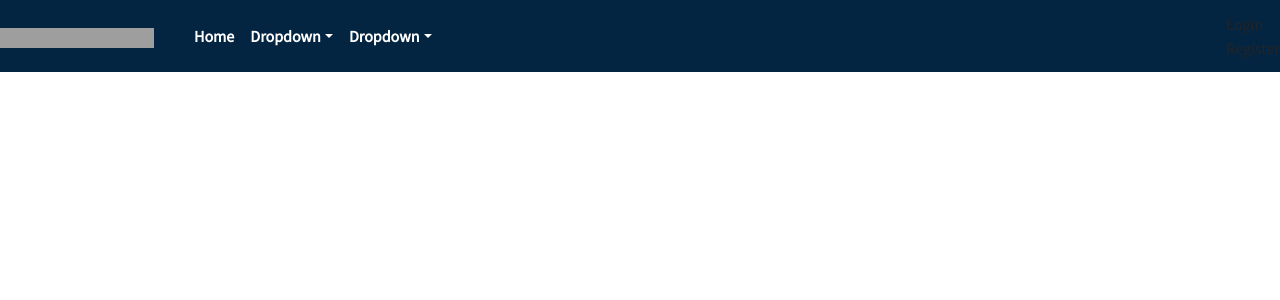
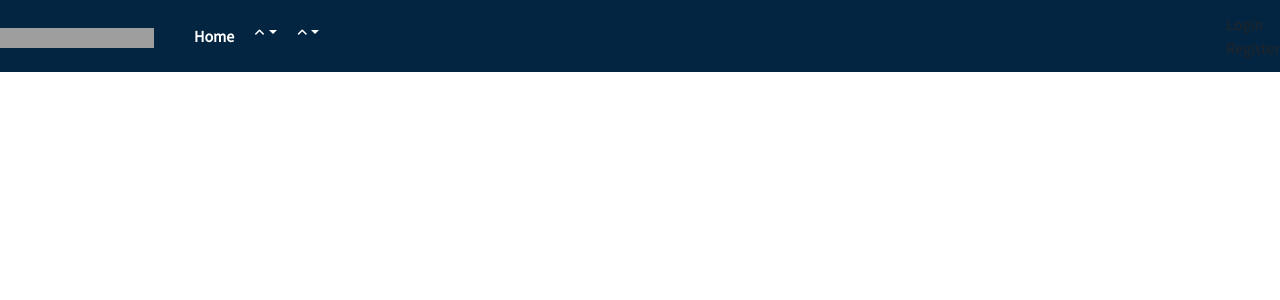
Before and after one commit to tony-nguyen-95/movie-booking, a React (Create React App) app: page /home in a window 1280 px wide. Shown: the top 300 px of the page. Built offline with nearby package versions, Linux system fonts and the light colour scheme; grey boxes are pictures that could not be loaded.

Commit message:
feat(component): add dropdown-item

```diff
--- a/src/components/dropdown-item/dropdown-item.component.tsx
+++ b/src/components/dropdown-item/dropdown-item.component.tsx
@@ -1,33 +1,41 @@
-import React, { useState } from 'react';
+import React, { useMemo, useState } from 'react';
 import { NavDropdown } from 'react-bootstrap';
 import './dropdown-item.style.scss';
 import { IDropdownItemProps } from './dropdown-item.type';
+import { useSpring, animated } from 'react-spring';
 
 const prefixClassName = 'dropdown-item';
 
 export const DropdownItem: React.FC<IDropdownItemProps> = (props) => {
+  const { title } = props;
+
   const [show, setShow] = useState(false);
-  const showDropdown = () => {
-    setShow(!show);
-  };
-  const hideDropdown = () => {
-    setShow(false);
-  };
+
+  const { transform: rotateTabIcon } = useSpring({
+    from: { transform: 'rotate(0deg)' },
+    transform: show ? 'rotate(180deg)' : 'rotate(0deg)',
+  });
+
+  const titleNav: React.ReactNode = useMemo(() => {
+    return (
+      <div className={`${prefixClassName}__title`}>
+        <div>{title}</div>
+        <animated.i style={{ transform: rotateTabIcon }} className="fa-solid fa-angle-up" />
+      </div>
+    );
+  }, [rotateTabIcon, title]);
 
   return (
     <NavDropdown
-      title="Dropdown"
-      id="collasible-nav-dropdown"
+      title={titleNav}
       show={show}
-      onMouseEnter={() => showDropdown()}
-      onMouseLeave={() => hideDropdown()}
+      onMouseEnter={() => setShow(!show)}
+      onMouseLeave={() => setShow(false)}
       className={prefixClassName}
     >
       <NavDropdown.Item eventKey="4.1">Action</NavDropdown.Item>
       <NavDropdown.Item eventKey="4.2">Another action</NavDropdown.Item>
       <NavDropdown.Item eventKey="4.3">Something else here</NavDropdown.Item>
-      <NavDropdown.Divider />
-      <NavDropdown.Item eventKey="4.4">Separated link</NavDropdown.Item>
     </NavDropdown>
   );
 };
--- a/src/components/dropdown-item/dropdown-item.style.scss
+++ b/src/components/dropdown-item/dropdown-item.style.scss
@@ -1,2 +1,16 @@
-.dropdown-item{
+.dropdown-item {
+  &__title {
+    display: flex;
+    justify-content: center;
+    align-items: center;
+    gap: 0.25rem;
+
+    i {
+      display: flex;
+      justify-content: center;
+      align-items: center;
+      padding-top: 3px;
+      font-size: 12px;
+    }
+  }
 }
```
Also changed, not shown: src/components/dropdown-item/dropdown-item.type.ts (+9 -1 lines).
